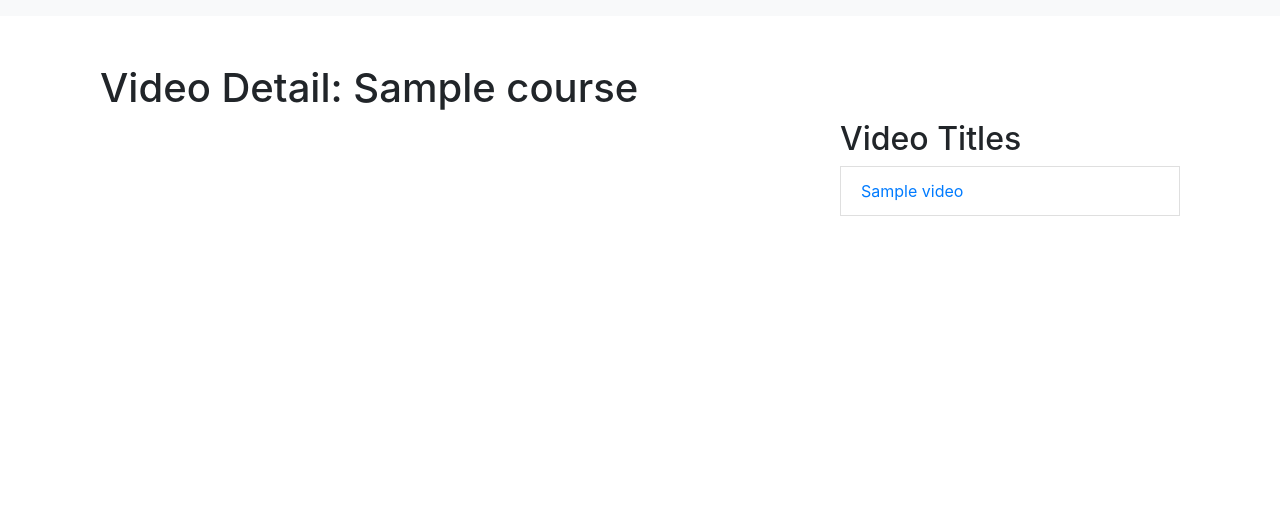
After one commit to irshadkhan2019/videoSubscriptionApp, a Django app: page /course/1/video/1/ in a window 1280 px wide. The commit adds this page. Shown: the top 518 px of the page. Run offline with Django 3.2, Linux system fonts and the light colour scheme; a user stored in the database is signed in; tables that the repository leaves empty hold one stand-in row (values such as "Sample post"); some libraries are stand-ins or nearby versions.

Commit message:
course_detail view url and template

```diff
--- a/authentication/views.py
+++ b/authentication/views.py
@@ -13,8 +13,8 @@ def Signup(request):
         pass1=request.POST.get('password1')
         pass2=request.POST.get('password2')
 
+        # matching conditions
         if pass1!=pass2:
-            # return HttpResponse("Your password and conform password are not Same!!")
              messages.warning(request, "password and conform password must be same")
         if username=="" or email=="" or pass1=="":
             messages.warning(request, "Please fill all fields")
@@ -24,7 +24,6 @@ def Signup(request):
                 messages.error(request, 'A user with this email address already exists.')
 
         else:
-
             my_user=User.objects.create_user(username,email,pass1)
             my_user.save()
             messages.success(request, "Your account has been registered successfully")
@@ -42,7 +41,6 @@ def Login(request):
             messages.success(request, "Logged in successfully")
             return redirect('course:course')
         else:
-            # return HttpResponse ("Username or Password is incorrect!!!")
             messages.error(request, "Username or Password is incorrect!!")
 
     return render (request,'login.html')
--- a/config/urls.py
+++ b/config/urls.py
@@ -17,7 +17,6 @@ from django.contrib import admin
 from django.urls import path,include
 from django.conf.urls.static import static
 from django.conf import settings
-
 urlpatterns = [
     path('admin/', admin.site.urls),
     path("", include("authentication.urls", namespace="authentication")),
--- a/course/models.py
+++ b/course/models.py
@@ -8,6 +8,10 @@ class Course(models.Model):
     is_free = models.BooleanField(default=True)
     image = models.ImageField(upload_to='course_images/', blank=True, null=True)
 
+    # display name at admin panel
+    def __str__(self):
+        return self.title
+
 # video for a course
 class Video(models.Model):
     course = models.ForeignKey(Course, on_delete=models.CASCADE)
@@ -15,7 +19,15 @@ class Video(models.Model):
     video_url = models.URLField(blank=True, null=True)  # URL to the video
     video_file = models.FileField(upload_to='course_videos/', blank=True, null=True)  # Dynamic upload path
 
+    # display name at admin panel
+    def __str__(self):
+        return self.title
+
 # Stores courses bought by users
 class UserCourses(models.Model):
     user = models.OneToOneField(User, on_delete=models.CASCADE)
     purchased_courses = models.ForeignKey(Course,on_delete=models.SET_NULL, blank=True, null=True)
+
+    # display name at admin panel
+    def __str__(self):
+        return self.user
--- a/course/urls.py
+++ b/course/urls.py
@@ -4,6 +4,8 @@ from . import views
 app_name = "course"
 
 urlpatterns = [
+    path("", views.course_list,name='course'),
     path("course/", views.course_list,name='course'),
+    path("course/<int:course_id>/video/<int:video_id>/", views.course_detail,name='course_detail'),
 
 ]
--- a/course/views.py
+++ b/course/views.py
@@ -1,6 +1,6 @@
-from django.shortcuts import render
+from django.shortcuts import render,get_object_or_404
 from django.contrib.auth.decorators import login_required
-from .models import Course
+from .models import Course,Video
 
 # show course page only to logged in users
 @login_required(login_url='authentication:login')
@@ -12,3 +12,21 @@ def course_list(request):
         "course_count": course_count,
     }
     return render(request, 'course.html', context)
+
+# get all videos related to course and pass to template
+@login_required(login_url='authentication:login')
+def course_detail(request,course_id,video_id=None):
+    course = get_object_or_404(Course, pk=course_id)
+    videos = Video.objects.filter(course=course)
+
+    if video_id is 0 :
+        video = videos[0] if videos else None
+    else:
+        video = get_object_or_404(Video, pk=video_id)
+
+    context = {
+        'course': course,
+        'videos': videos,
+        'video':video,
+    }
+    return render(request, 'course_detail.html', context)
--- a/templates/course.html
+++ b/templates/course.html
@@ -4,9 +4,11 @@
 <div class="container mt-5">
     <h1>List of Courses</h1>
     <p>Total Courses: {{ courses.count }}</p>
+    <!-- Display courses -->
     <div class="row">
         {% for course in courses %}
             <div class="col-md-4">
+                <a href="{% url 'course:course_detail' course.pk 0 %}">
                     <div class="card mb-4">
                         {% if course.image %}
                             <img src="{{ course.image.url }}" alt="{{ course.title }} Image" class="card-img-top">
@@ -24,6 +26,7 @@
                             </p>
                         </div>
                     </div>
+                </a>
             </div>
         {% endfor %}
     </div>
--- /dev/null
+++ b/templates/course_detail.html
@@ -0,0 +1,36 @@
+{% extends 'base.html' %}
+
+{% block content %}
+<div class="container mt-5">
+    <h1>Video Detail: {{ course.title }}</h1>
+
+    <div class="row">
+        <div class="col-md-8">
+            <!--  video player section  -->
+            {% if video.video_url %}
+                <div class="embed-responsive embed-responsive-16by9">
+                    <iframe class="embed-responsive-item" src="{{ video.video_url }}" allowfullscreen></iframe>
+                </div>
+            {% elif video.video_file %}
+                <video width="100%" height="auto" controls>
+                    <source src="{{ video.video_file.url }}" type="{{ video.video_file.content_type }}">
+                    Your browser does not support the video tag.
+                </video>
+            {% else %}
+                <p>No video available for this course.</p>
+            {% endif %}
+        </div>
+        <div class="col-md-4">
+            <!-- section for the list of video titles -->
+            <h2>Video Titles</h2>
+            <ul class="list-group">
+                {% for video in videos %}
+                    <a href="{% url 'course:course_detail' course.pk video.pk %}">
+                        <li class="list-group-item">{{ video.title }}</li>
+                    </a>
+                {% endfor %}
+            </ul>
+        </div>
+    </div>
+</div>
+{% endblock %}
```
Lines whose indentation alone changed are shown as unchanged.
